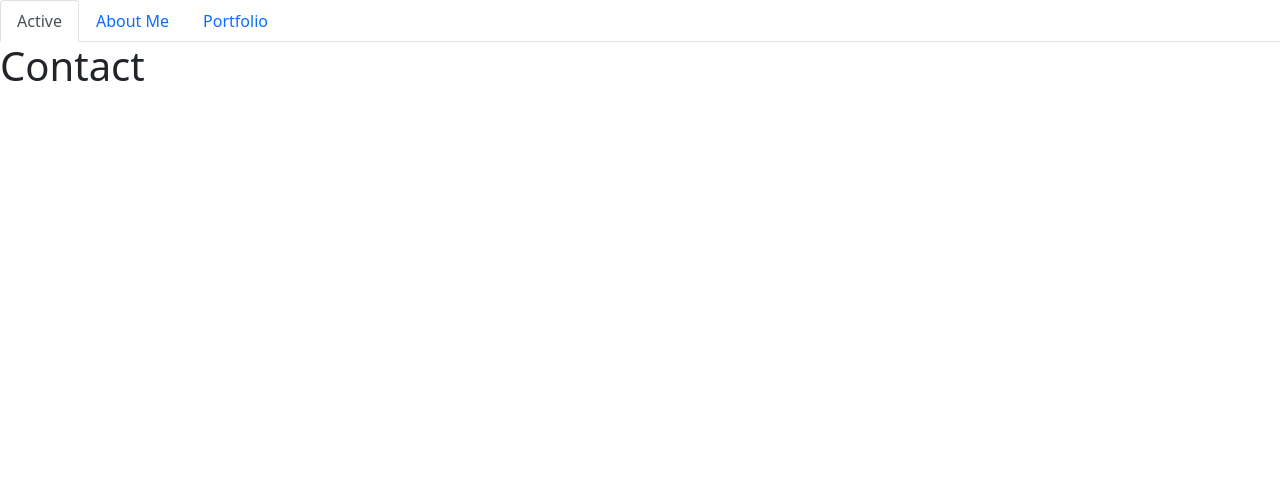
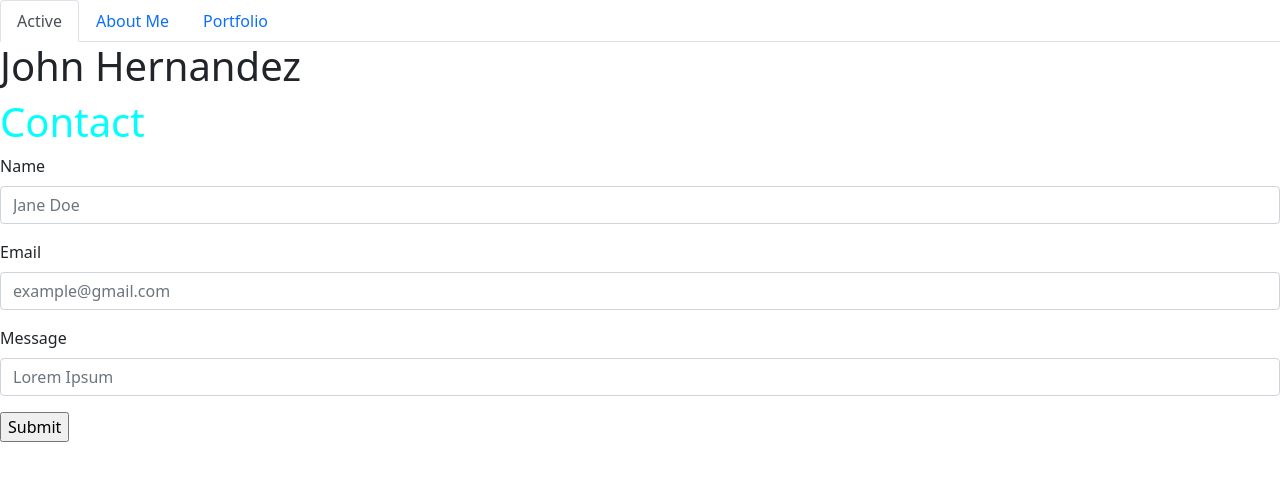
Before and after one commit to Jah495/HW-2-portfolio, a plain HTML site: page Work/contact.html in a window 1280 px wide. Drawn offline with nearby package versions, Linux system fonts and the light colour scheme.

Commit message:
added form to contact, added placeholder images for about me and portfolio, will add photos when i have some to put in

```diff
--- a/Work/contact.html
+++ b/Work/contact.html
@@ -18,7 +18,22 @@
           <a class="nav-link" href="portfolio.html">Portfolio</a>
         </li>
       </ul>
-<h1>Contact</h1>
-
+    <h1>John Hernandez</h1>
+<h1 style="color: cyan;">Contact</h1>
+<form action="contact.html">
+<div class="mb-3">
+  <label for="formGroupExampleInput" class="form-label">Name</label>
+  <input type="text" class="form-control" id="formGroupExampleInput" placeholder="Jane Doe">
+</div>
+<div class="mb-3">
+  <label for="formGroupExampleInput2" class="form-label">Email</label>
+  <input type="text" class="form-control" id="formGroupExampleInput2" placeholder="example@gmail.com">
+</div>
+<div class="mb-3">
+  <label for="formGroupExampleInput2" class="form-label">Message</label>
+  <input type="text" class="form-control" id="formGroupExampleInput2" placeholder="Lorem Ipsum">
+</div>
+<input type="submit" name="btnSubmit" class="btnContact" value="Submit">
+</form>
 </body>
 </html>
```
Also changed, not shown: Work/index.html (+4 -1 lines), Work/portfolio.html (+7 -1 lines).
